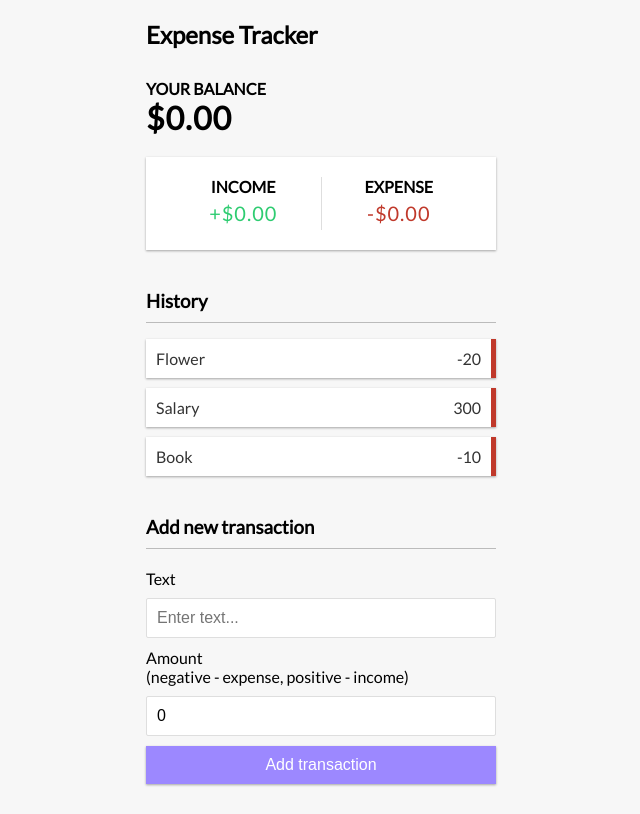
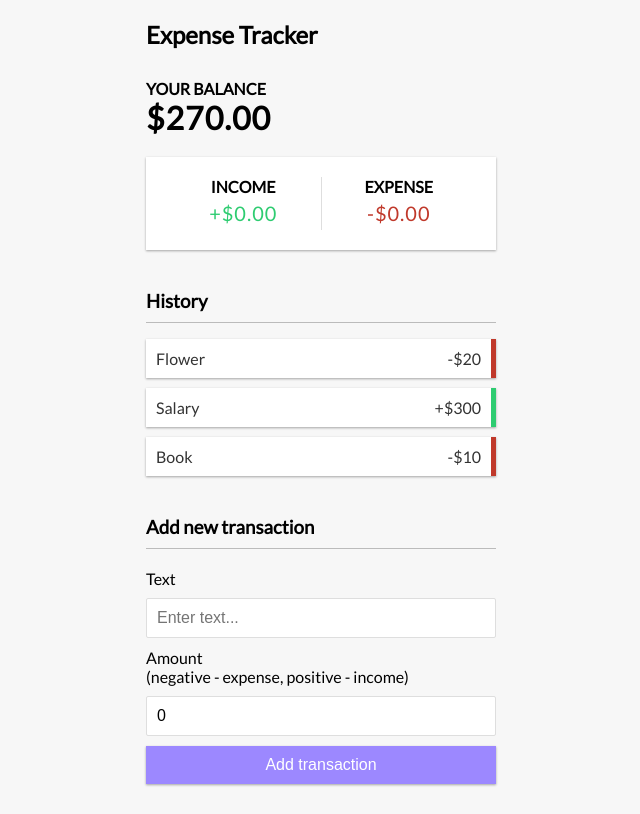
Before and after one commit to nuvallo/Expense-Tracker, a React (Create React App) app in the folder expense-tracker-app/: page / in a window 1280 px wide. Shown: the whole page, without its empty margins (319-959 px from the left). Built offline with nearby package versions, Linux system fonts and the light colour scheme.

Commit message:
Balance component passing down total

```diff
--- a/expense-tracker-app/src/components/Balance.js
+++ b/expense-tracker-app/src/components/Balance.js
@@ -1,11 +1,15 @@
-import React from "react";
+import React, { useContext } from "react";
+import { GlobalContext } from "../Context/GlobalState";
 
 export const Balance = () => {
+  const { transactions } = useContext(GlobalContext);
+  const amounts = transactions.map(transaction => transaction.amount);
+  const total = amounts.reduce((acc, item) => (acc += item), 0).toFixed(2);
+
   return (
     <div>
       <h4>Your Balance</h4>
-      {/* This will change */}
-      <h1>$0.00</h1>
+      <h1>${total}</h1>
     </div>
   );
 };
--- a/expense-tracker-app/src/components/Transaction.js
+++ b/expense-tracker-app/src/components/Transaction.js
@@ -1,10 +1,13 @@
 import React from "react";
 
 export const Transaction = ({ transaction }) => {
+  const sign = transaction.amount < 0 ? "-" : "+";
   return (
-    <li className="minus">
+    <li className={transaction.amount < 0 ? "minus" : "plus"}>
       {transaction.text}
-      <span>{transaction.amount}</span>
+      <span>
+        {sign}${Math.abs(transaction.amount)}
+      </span>
       <button className="delete-btn">x</button>
     </li>
   );
```
